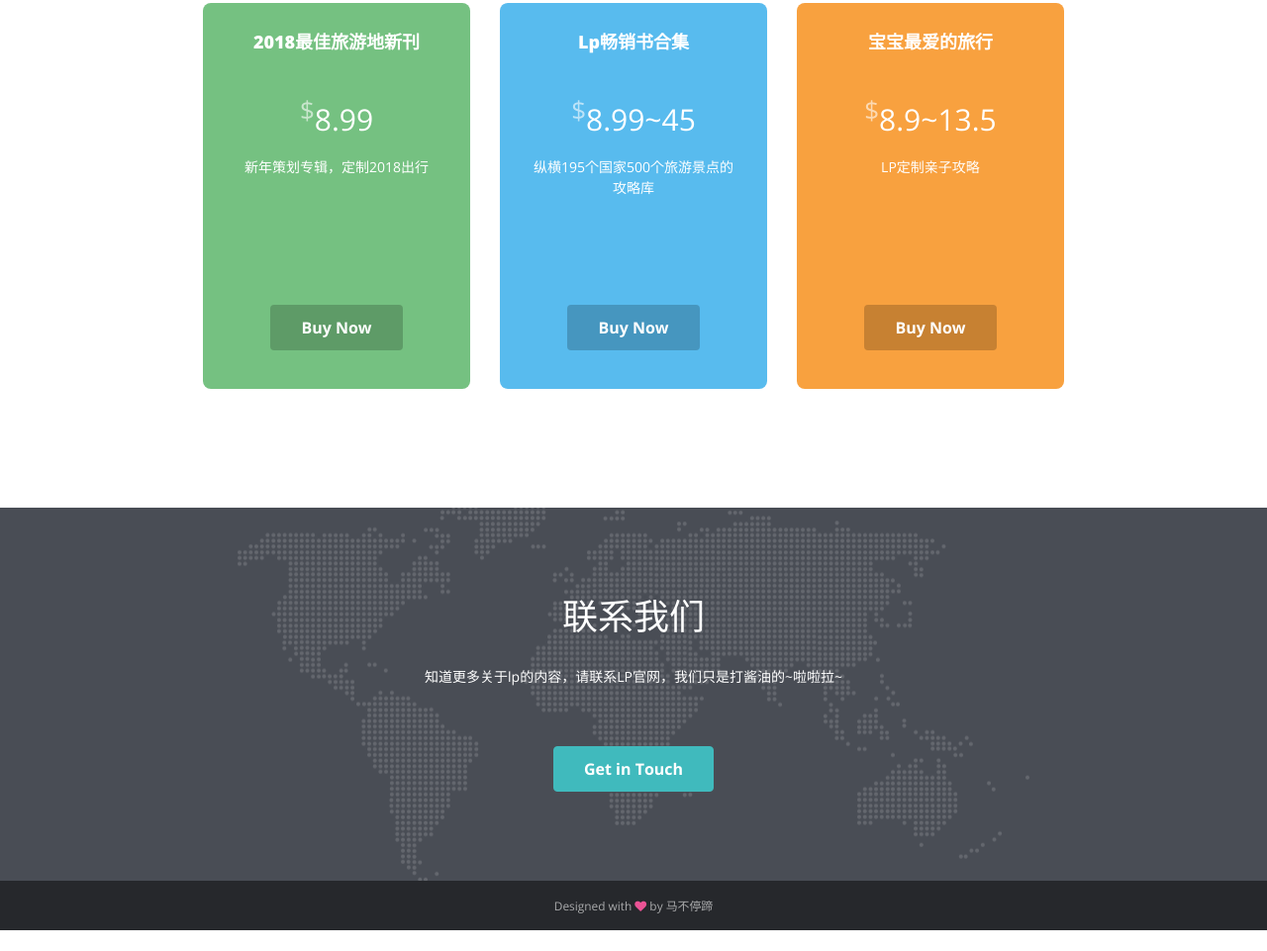
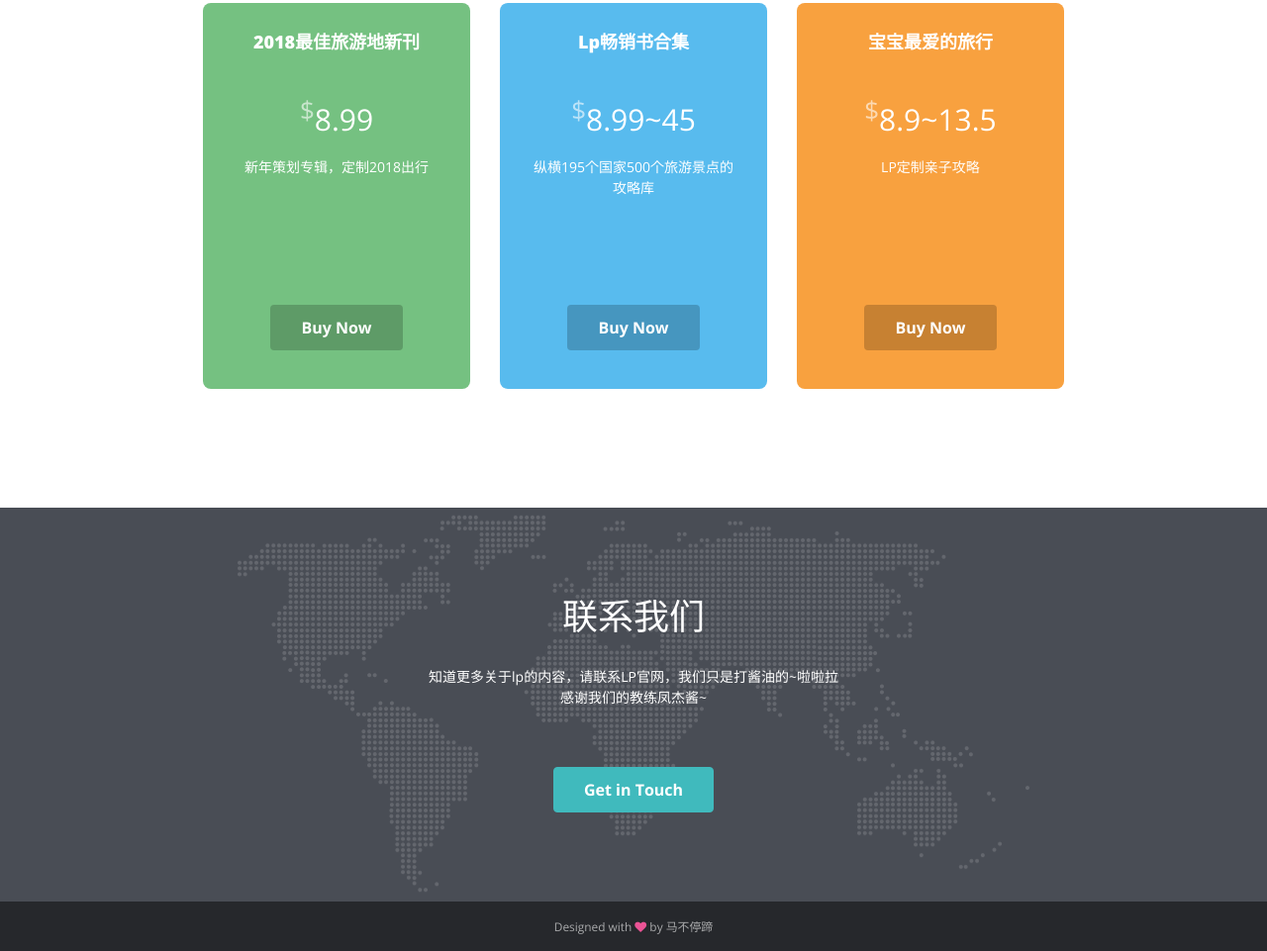
Before and after one commit to Kama-kenning/dazuoye, a plain HTML site: page index.html in a window 1280 px wide. Shown: the part 4410-5371 px from the top of the page at 99% size. Before the commit the page ends 5350 px from the top, so only its background shows below. Drawn offline with nearby package versions, Linux system fonts and the light colour scheme.

Commit message:
contact xinzeng

```diff
--- a/index.html
+++ b/index.html
@@ -302,7 +302,7 @@
                                     <img class="profile-image" src="assets/images/moluoge.jpg" alt="摩洛哥" />
                                     <div>
                                 <li> <a href="https://traveldetail.fliggy.com/item.htm?spm=a230r.1.14.13.582c837auKH8hD&id=526031036461&ad_id=&am_id=&cm_id=140105335569ed55e27b" target="_blank"><img class="img-responsive" src="assets/images/ding.jpg" alt="screenshot" ></a>
-                                </div>
+                           </div>
                                 </ul>
                             <div>
 
@@ -399,7 +399,7 @@
         <div class="container text-center">
             <h2 class="section-title">联系我们</h2>
             <div class="contact-content">
-                <p>知道更多关于lp的内容，请联系LP官网，我们只是打酱油的~啦啦拉~</p>
+                <p>知道更多关于lp的内容，请联系LP官网，我们只是打酱油的~啦啦拉<br>感谢我们的教练凤杰酱~</p>
 
             </div>
             <a class="btn btn-cta btn-primary" href="https://www.lonelyplanet.com/contact">Get in Touch</a>
```
